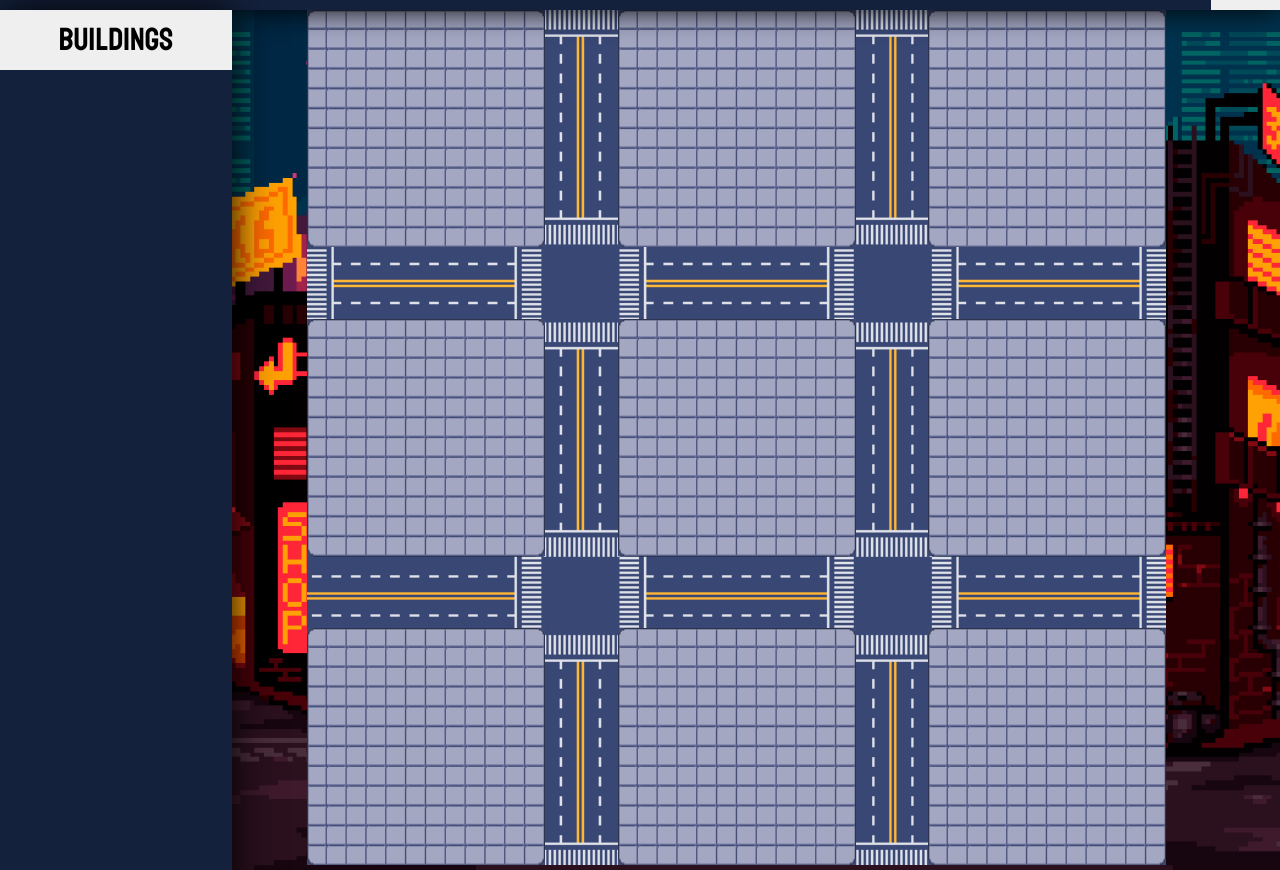
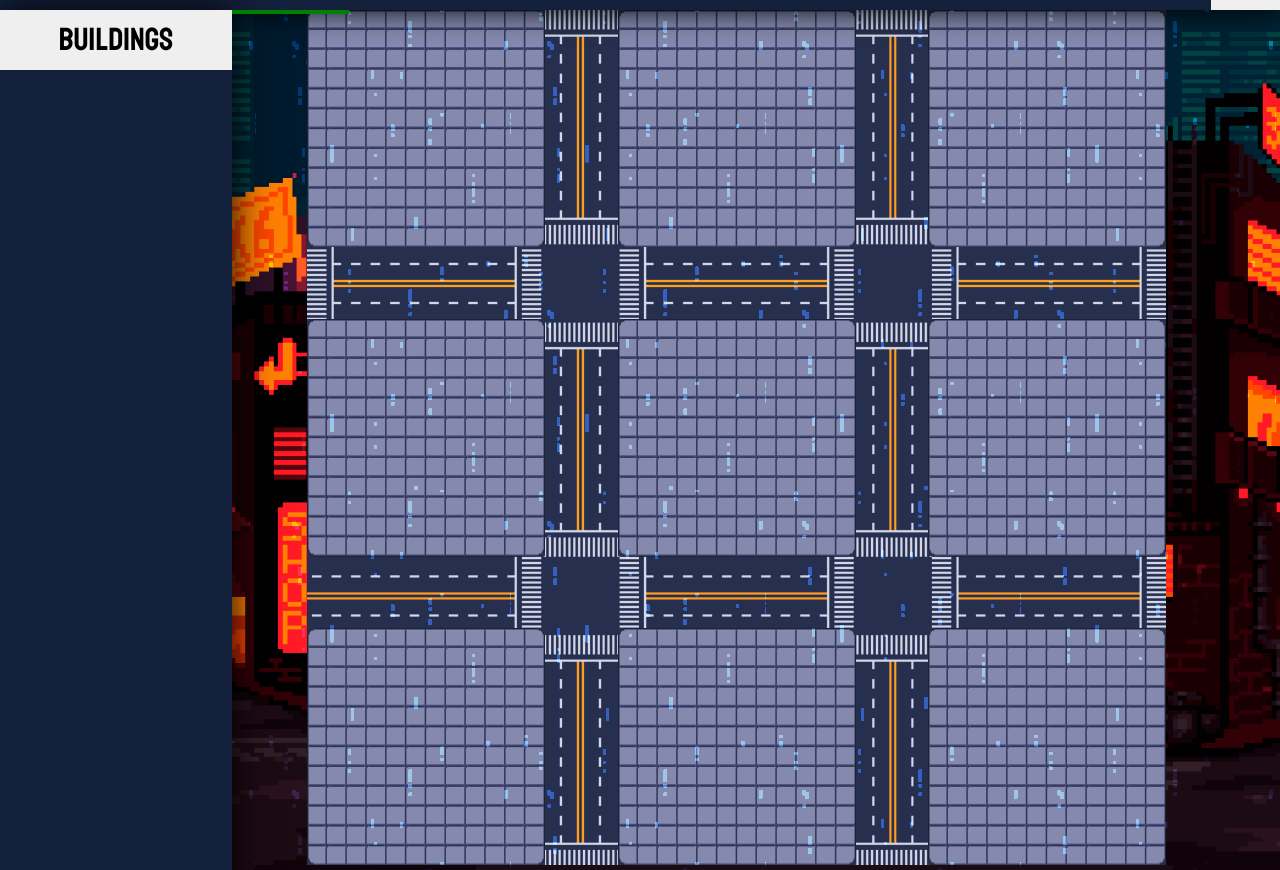
Before and after one commit to bernatvinyals/Samu, a PHP site: page /game.php in a window 1280 px wide. Shown: the part 34-904 px from the top of the page. Run offline with PHP 8.4, Linux system fonts and the light colour scheme; the visitor is signed in with stand-in values (Sample User, id 1); data that the repository does not hold is empty.

Commit message:
Minor GFX fixes + Resource Progress Bar

```diff
--- a/game.php
+++ b/game.php
@@ -98,7 +98,7 @@ function AlterResources($conn,$credits,$tokens,$rep,$isNegative)
 			 ?>
 		</script>
 	</head>
-	<body onload="setVarSidebar();updateINFO();setTimeout(upateResources,60000);" >
+	<body onresize="updateProgressBar()" onload="updateProgressBar();setVarSidebar();updateINFO();setTimeout(upateResources,60000);progressBar();" >
 		<div id="main">
 			<div class="topnav">
 				<input type="button" value="Log Out" onclick="location.href = 'logout.php'">
@@ -108,6 +108,9 @@ function AlterResources($conn,$credits,$tokens,$rep,$isNegative)
 					<div id="tokensCount">Tokens: <?php echo $tokens; ?></div>
 					<div id="creditsCount">Credits: <?php echo $credits; ?></div>
 				</div>
+			</div>
+			<div id="resourceProgress">
+				<div id="resourceProgressBar"></div>
 			</div>
 			<div class="sidenav">
 				<input type="button"  id="Buildings" value="Buildings" onclick="setHudActive(this)">
@@ -143,7 +146,9 @@ function AlterResources($conn,$credits,$tokens,$rep,$isNegative)
 					echo "<button "." id='".$i."00"."' class='shop-item' style='background-image: url(./img/".($i+1)."_building.png);' onclick='getInfoOf(".$i.")'>"."</button>";
 				} ?>
 			</div>
+			<div id="secondGFX"></div>
 		</div>
+
 		<div id="addins" style="display:none;"></div>
 	</body>
 	<footer>
--- a/js/gfx.js
+++ b/js/gfx.js
@@ -10,3 +10,14 @@ function updateGFX() {
 	xhttp.send();
 	}, 400);
 }
+function updateProgressBar(){
+	document.getElementById("resourceProgress").style = "width:"+(window.innerWidth-232)+"px;"
+}
+var progressBarPercentage = 0;
+function progressBar(){
+	var proggress = 100/600;
+	progressBarPercentage += proggress;
+	console.log(progressBarPercentage);
+	document.getElementById("resourceProgressBar").style = "width:"+(progressBarPercentage)+"%;"
+	setTimeout(progressBar,100)
+}
--- a/js/sidebarActions.js
+++ b/js/sidebarActions.js
@@ -96,16 +96,19 @@ function updateINFO() {
 	xhttp.open("GET", "getInfoToAjax.php", true);
 	xhttp.send();
 }
+
 function upateResources() {
 	var xhttp = new XMLHttpRequest();
 	xhttp.onreadystatechange = function() {
 		if (this.readyState == 4 && this.status == 200) {
 			setTimeout(upateResources,60000);
+			progressBarPercentage = 0;
 		}
 	};
 	xhttp.open("GET", "updateResources.php", true);
 	xhttp.send();
 }
+
 function removeBuild() {
 	document.getElementById("obj-info").innerHTML = "";
 	storeHUD.style.display = "none";
--- a/styles/game.css
+++ b/styles/game.css
@@ -17,9 +17,19 @@ body {
   position: fixed;
   width: 100%;
   z-index: 0;
-  background-image: url("../img/bg.png");
+  background: url("../img/bg.png");
   background-size: cover;
   background-position-x: -50vw;
+}
+#secondGFX{
+  background: url("../img/rain.gif") left top repeat, #0000007a;
+  position: fixed;
+  z-index: -1;
+  opacity: 0.7;
+  width: 100%;
+  height: 100%;
+  mix-blend-mode: overlay;
+  pointer-events: none;
 }
 
 .topnav {
@@ -60,8 +70,12 @@ body {
   overflow: hidden;
   float: left;
   box-shadow: 0px 0px 40px black;
+  overflow-y: scroll;
+  scrollbar-width:none;
 }
-
+.sidenav::-webkit-scrollbar, .sidenav::-webkit-scrollbar-thumb{
+  max-width: 0px;
+}
 .sidenav input {
   color: white;
   padding: 10px;
@@ -111,7 +125,7 @@ body {
   border: 0px solid black;
   background-size: cover;
 }
-@media all and (max-width: 950px) {
+@media all and (max-width: 968px) {
   .game{
     margin-left: 0px;
     left: 232px;
@@ -160,3 +174,19 @@ body {
   margin-top: 6px;
   margin-bottom: 3px;
 }
+
+
+
+#resourceProgress{
+  position: fixed;
+  left: 232px;
+  height: 4px;
+  z-index: 2;
+}
+#resourceProgressBar{
+  width: 100%;
+  height: inherit;
+  background-color: green;
+  z-index: 2;
+  display: block;
+}
```
Also changed, not shown: img/rain.gif (added), img/rain1.gif (added).
